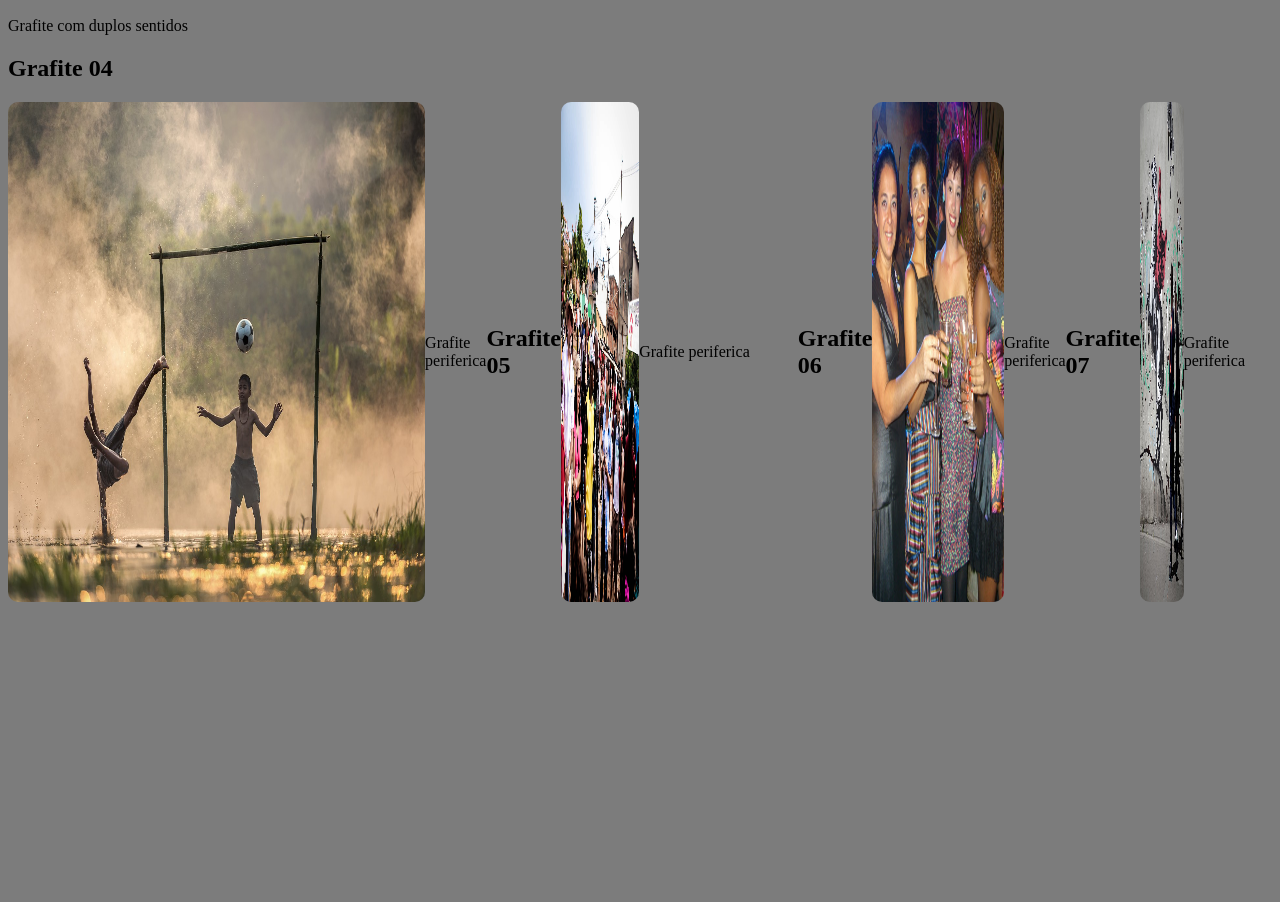
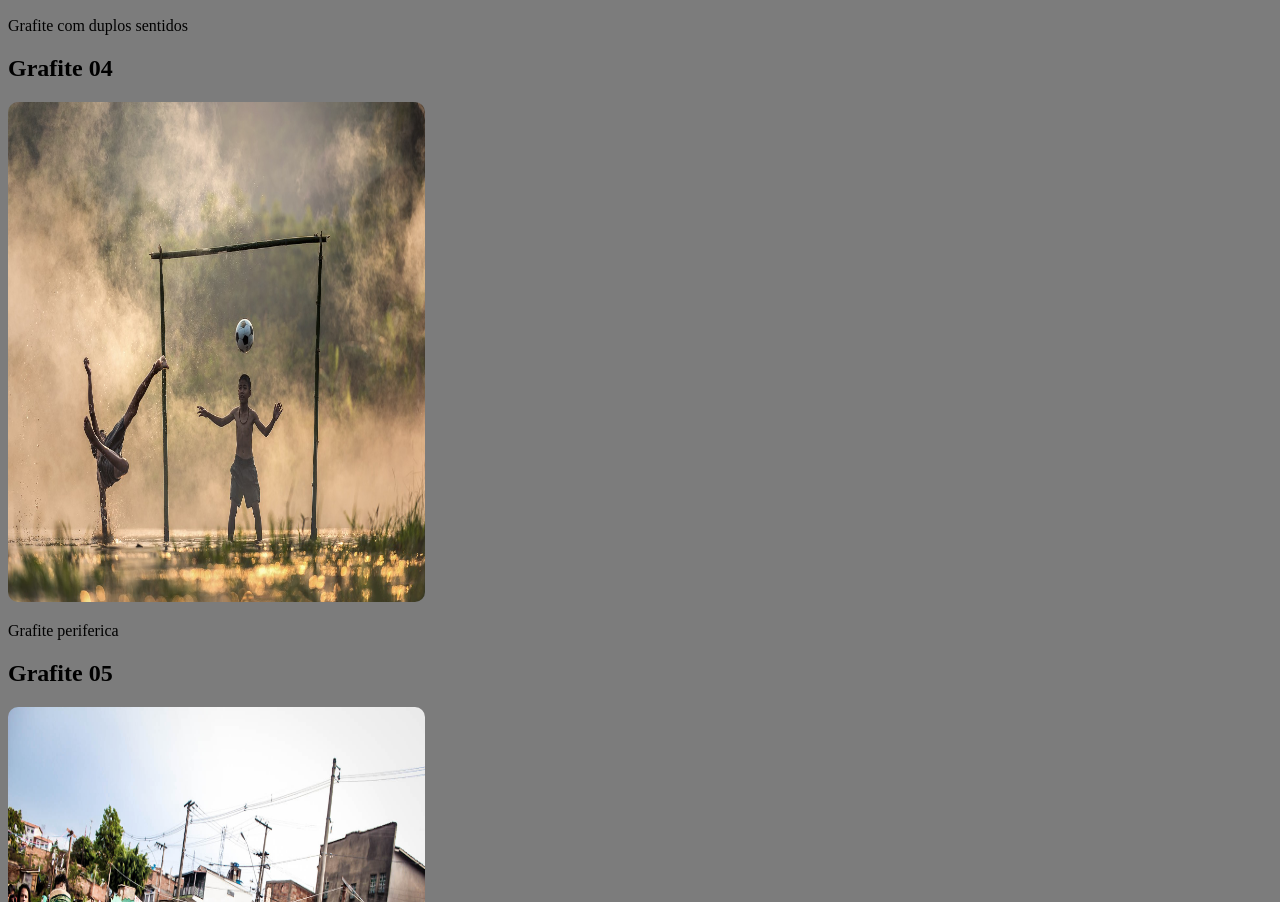
Before and after one commit to kerniski/SITE-1, a plain HTML site: page explorar.html in a window 1280 px wide. Shown: the part 1353-2255 px from the top of the page. Before the commit the page ends 1963 px from the top, so only its background shows below. Drawn offline with Linux system fonts and the light colour scheme; a web font is replaced by a local one.

Commit message:
1234567876543

```diff
--- a/explorar.html
+++ b/explorar.html
@@ -25,21 +25,21 @@
         <p class="texto">Grafite com duplos sentidos</p>
     </div>
     <h2 class="subtitulo">Grafite 04</h2>
-    <div class="destino">
+    <div class="quarto grafite">
         <img class="foto explorar" src="./img/children-1822688_1280.jpg" alt="Quarto grafite">
         <p class="texto">Grafite periferica</p>
         <h2 class="subtitulo">Grafite 05</h2>
-        <div class="destino">
+        <div class="quinto grafite">
             <img class="foto explorar" src="./img/8218738352_5722609af2_o.jpg" alt="Quinto grafite">
             <p class="texto">Grafite periferica</p>
         </div>
         <h2 class="subtitulo">Grafite 06</h2>
-        <div class="destino">
+        <div class="grafite">
             <img class="foto explorar" src="./img/4745354277_d9a6f22bb1_o.jpg" alt="Sexto grafite">
             <p class="texto">Grafite periferica</p>
 
         <h2 class="subtitulo">Grafite 07</h2>
-        <div class="destino">
+        <div class="setimo grafite">
             <img class="foto explorar" src="./Banksy-paris-3.jpg" alt="Setimo grafite">
                 <p class="texto">Grafite periferica</p>
         </div>
```
